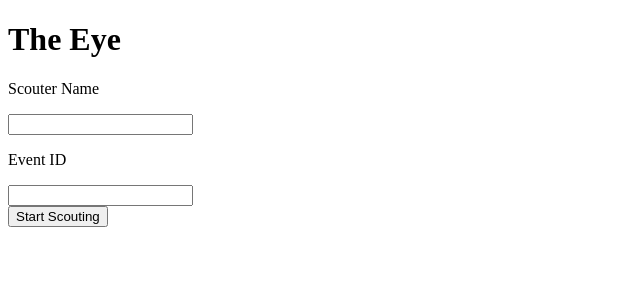
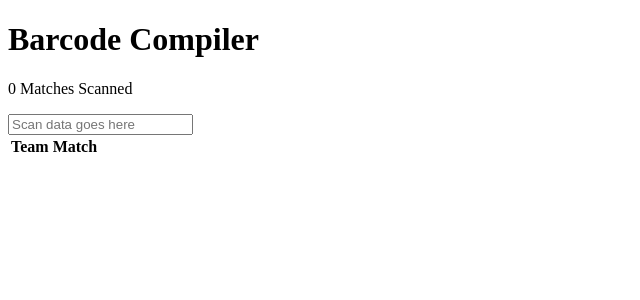
Before and after one commit to CharlieHammersley/RaptorEye, a React (Vite) app: page / in a window 1280 px wide. Shown: the top 300 px of the page, without its empty margins (0-640 px from the left). Built offline with nearby package versions, Linux system fonts and the light colour scheme.

Commit message:
Basic QR Code Reader
I think this should work. It would need to be hooked up to a 2d qr reader. I tested it successfully "should" read qr codes when its connected.

```diff
--- /dev/null
+++ b/src/components/compiler.scss
@@ -0,0 +1,9 @@
+.compiler {
+    width:300px;
+
+    .scanner {
+        width: 200px;
+        margin: 0 auto;
+        border: 2px solid #00ff41;
+    }
+}
--- /dev/null
+++ b/src/components/compiler.tsx
@@ -0,0 +1,95 @@
+import React, { useState, useEffect, useRef } from 'react';
+
+export default function BarcodeCompiler() {
+    const [scannedMatches, setScannedMatches] = useState<any[]>([]);
+    const [rawInput, setRawInput] = useState('');
+    const inputRef = useRef<HTMLInputElement>(null);
+
+    useEffect(() => {
+        const keepFocused = () => inputRef.current?.focus();
+        window.addEventListener('click', keepFocused);
+        return () => window.removeEventListener('click', keepFocused);
+    }, []);
+
+    const handleKeyDown = (e: React.KeyboardEvent) => {
+        if (e.key === 'Enter') { // when it ends scan it sends enter
+            try {
+                const data = JSON.parse(rawInput);
+
+                // duplicate check
+                if (!scannedMatches.some(m => m.ts === data.ts)) {
+                    setScannedMatches([...scannedMatches, data]);
+                    console.log("captured match");
+                } else {
+                    alert("duplicate match");
+                }
+
+                setRawInput(''); // clear data in prep for next
+            } catch (err) {
+                alert("scan failed");
+                setRawInput('');
+            }
+        }
+    };
+
+    return (
+        <div className="compiler">
+            <h1>Barcode Compiler</h1>
+
+            <div className="status-box">
+                <p>{scannedMatches.length} Matches Scanned</p>
+                {}
+                <input
+                    ref={inputRef}
+                    type="text"
+                    value={rawInput}
+                    onChange={(e) => setRawInput(e.target.value)}
+                    onKeyDown={handleKeyDown}
+                    placeholder="Scan data goes here"
+                />
+            </div>
+
+            <table className="table">
+                <thead>
+                    <tr>
+                        <th>Team</th>
+                        <th>Match</th>
+                        <th></th>
+                    </tr>
+                </thead>
+                <tbody>
+                    {scannedMatches.map(m => ( // it kinda breaks when doing qr codes cause it cant recognise the scouter name and event id
+                        <tr key={m.ts}>
+                            <td>{m.t}</td>
+                            <td>{m.m}</td>
+                            <td>{m.tp}</td>
+                            <td>{m.sa}</td>
+                            <td>{m.cla}</td>
+                            <td>{m.bta}</td>
+                            <td>{m.st}</td>
+                            <td>{m.clt}</td>
+                            <td>{m.ctt}</td>
+                            <td>{m.btt}</td>
+                            <td>{m.dtt}</td>
+                            <td>{m.p}</td>
+                            <td>{m.ts}</td>
+                        </tr>
+                        /*t: team,
+                            m: matchNumber,
+                            tp: teamPosition,
+                            sa: scoreAuto,
+                            cla: climbLevelAuto,
+                            bta: brickTimeAuto,
+                            st: scoreTeleop,
+                            clt: climbLevelTeleop,
+                            ctt: climbTimeTeleop,
+                            btt: brickTimeTeleop,
+                            dtt: defenseTimeTeleop,
+                            p: penalties,
+                            ts: Date.now() */
+                    ))}
+                </tbody>
+            </table>
+        </div>
+    );
+}
--- a/src/pages/matchScoutingForm.scss
+++ b/src/components/matchScoutingForm.scss
@@ -19,7 +19,7 @@ $raptors-darkGreen: #162116;
     .qr-code-gallery {
         display: flex;
         flex-direction: column;
-        gap: 40px;
+        //gap: 40px;
         align-items: center;
 
         .qr-item {
--- a/src/main.tsx
+++ b/src/main.tsx
@@ -1,7 +1,9 @@
 import { StrictMode } from 'react'
 import { createRoot } from 'react-dom/client'
 import './index.scss'
-import App from './pages/matchScoutingForm.tsx'
+//import App from './components/matchScoutingForm.tsx'
+import App from './components/compiler.tsx'
+
 
 createRoot(document.getElementById('root')!).render(
   <StrictMode>
```
Also changed, not shown: src/components/matchScoutingForm.tsx (renamed from src/pages/matchScoutingForm.tsx).
